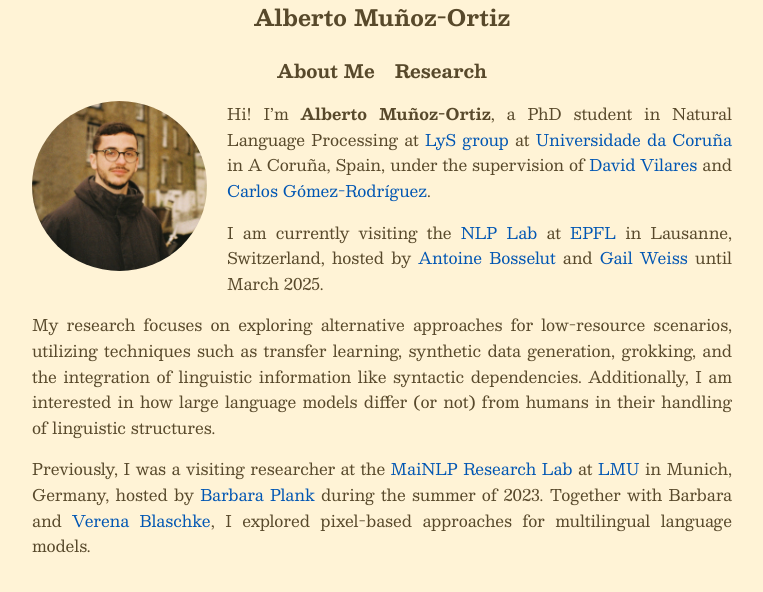
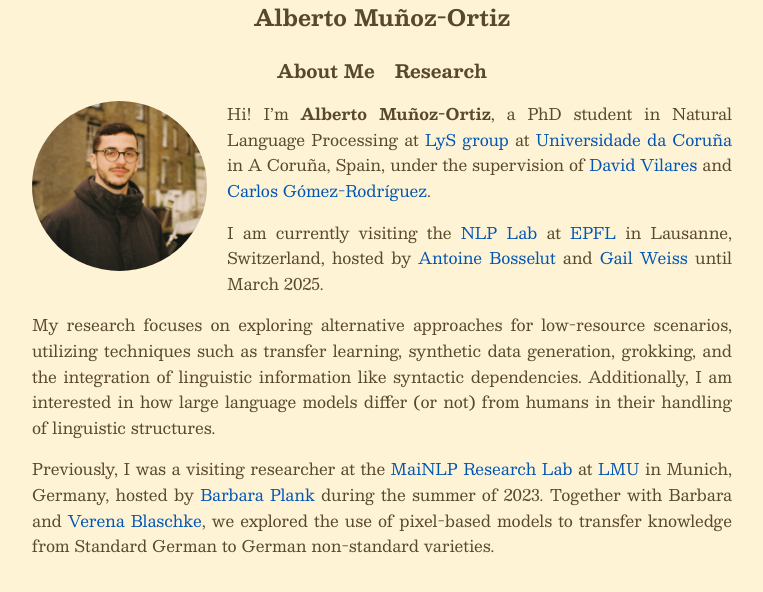
Before and after one commit to amunozo/amunozo.github.io, a Jekyll site: the page built from index.md, in a window 1280 px wide, cut to the strip 0-599 px from the top of the page. Shown: the top 592 px of the strip, without its empty margins (258-1021 px from the left). Built offline with Jekyll 4.4.1, drawn with Linux system fonts in a browser that asks for light colours.

Commit message:
updated pixel stay

```diff
--- a/index.md
+++ b/index.md
@@ -14,4 +14,4 @@ I am currently visiting the [NLP Lab](https://nlp.epfl.ch/) at [EPFL](https://ww
 
 My research focuses on exploring alternative approaches for low-resource scenarios, utilizing techniques such as transfer learning, synthetic data generation, grokking, and the integration of linguistic information like syntactic dependencies. Additionally, I am interested in how large language models differ (or not) from humans in their handling of linguistic structures.
 
-Previously, I was a visiting researcher at the [MaiNLP Research Lab](https://mainlp.github.io/) at [LMU](https://www.lmu.de/en/) in Munich, Germany, hosted by [Barbara Plank](https://bplank.github.io/) during the summer of 2023. Together with Barbara and [Verena Blaschke](https://verenablaschke.github.io/), I explored pixel-based approaches for multilingual language models.
+Previously, I was a visiting researcher at the [MaiNLP Research Lab](https://mainlp.github.io/) at [LMU](https://www.lmu.de/en/) in Munich, Germany, hosted by [Barbara Plank](https://bplank.github.io/) during the summer of 2023. Together with Barbara and [Verena Blaschke](https://verenablaschke.github.io/), we explored the use of pixel-based models to transfer knowledge from Standard German to German non-standard varieties.
```
